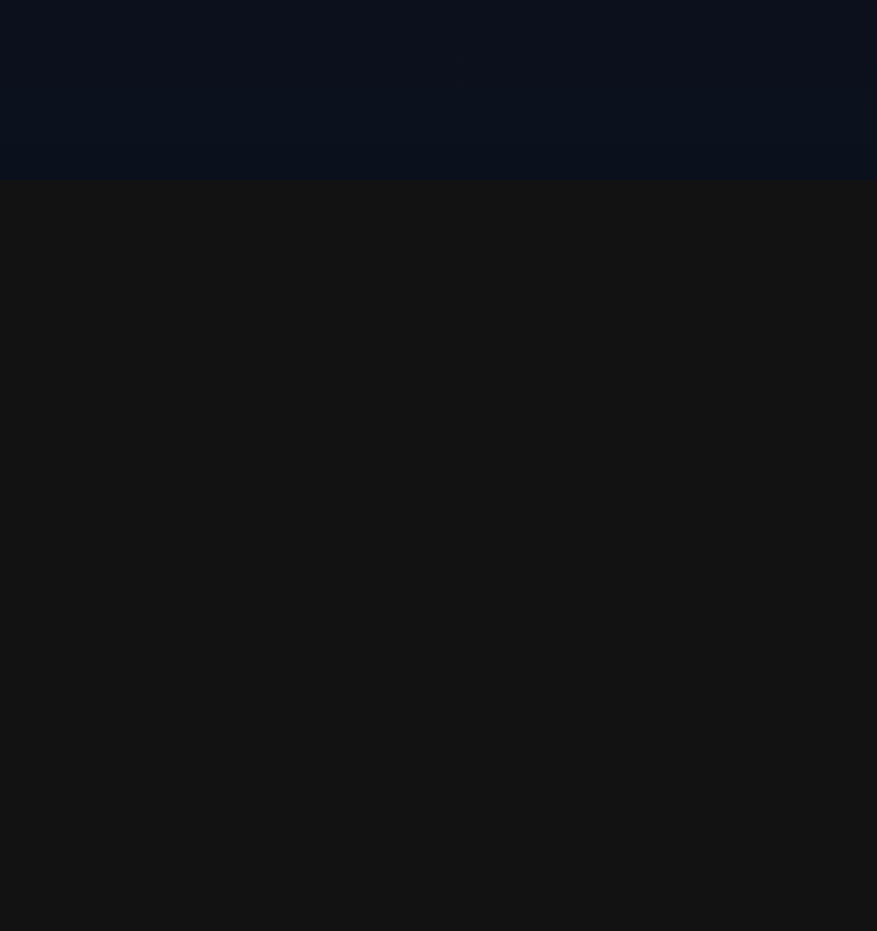
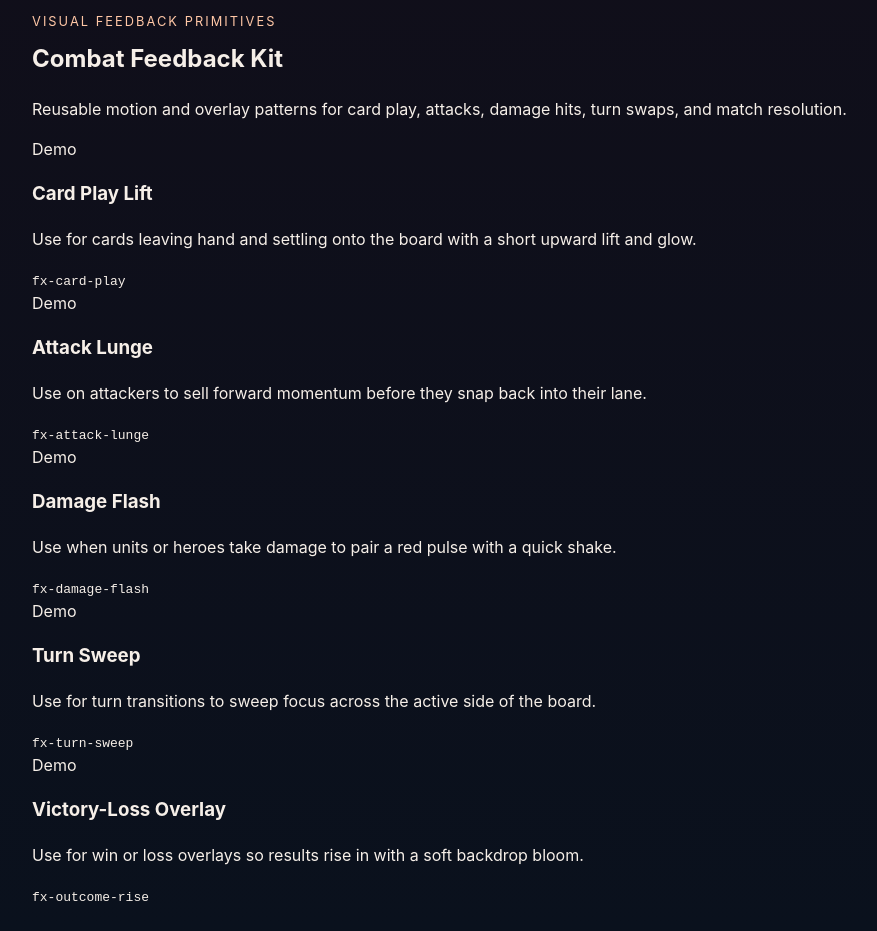
Before and after one commit to kunchenguid/org-bench, a Preact app: page /#/home in a window 1280 px wide. Shown: the part 620-1551 px from the top of the page, without its empty margins (48-925 px from the left). Before the commit the page ends 800 px from the top, so only its background shows below. Built offline with nearby package versions, Linux system fonts and the light colour scheme.

Commit message:
fix: normalize shell route state

```diff
--- a/src/App.tsx
+++ b/src/App.tsx
@@ -1,4 +1,4 @@
-import { useEffect, useState } from 'preact/hooks';
+import { useEffect, useLayoutEffect, useState } from 'preact/hooks';
 
 type RouteKey = 'home' | 'play' | 'rules' | 'cards';
 
@@ -25,6 +25,39 @@ const routes: Record<RouteKey, { label: string; title: string; body: string }> =
   }
 };
 
+const feedbackPatterns = [
+  {
+    name: 'Card Play Lift',
+    tone: 'play',
+    className: 'fx-card-play',
+    body: 'Use for cards leaving hand and settling onto the board with a short upward lift and glow.'
+  },
+  {
+    name: 'Attack Lunge',
+    tone: 'attack',
+    className: 'fx-attack-lunge',
+    body: 'Use on attackers to sell forward momentum before they snap back into their lane.'
+  },
+  {
+    name: 'Damage Flash',
+    tone: 'damage',
+    className: 'fx-damage-flash',
+    body: 'Use when units or heroes take damage to pair a red pulse with a quick shake.'
+  },
+  {
+    name: 'Turn Sweep',
+    tone: 'turn',
+    className: 'fx-turn-sweep',
+    body: 'Use for turn transitions to sweep focus across the active side of the board.'
+  },
+  {
+    name: 'Victory-Loss Overlay',
+    tone: 'outcome',
+    className: 'fx-outcome-rise',
+    body: 'Use for win or loss overlays so results rise in with a soft backdrop bloom.'
+  }
+] as const;
+
 function getRouteFromHash(hash: string): RouteKey {
   const value = hash.replace(/^#\/?/, '');
   return value in routes ? (value as RouteKey) : 'home';
@@ -37,14 +70,17 @@ function getHashForRoute(route: RouteKey) {
 export function App() {
   const [route, setRoute] = useState<RouteKey>(() => getRouteFromHash(window.location.hash));
 
+  useLayoutEffect(() => {
+    const normalizedHash = getHashForRoute(route);
+
+    if (window.location.hash !== normalizedHash) {
+      window.location.hash = normalizedHash;
+    }
+  }, [route]);
+
   useEffect(() => {
     const onHashChange = () => {
       const nextRoute = getRouteFromHash(window.location.hash);
-
-      if (window.location.hash !== getHashForRoute(nextRoute)) {
-        window.location.hash = getHashForRoute(nextRoute);
-        return;
-      }
 
       setRoute(nextRoute);
     };
@@ -58,7 +94,7 @@ export function App() {
 
   const page = routes[route];
 
-  useEffect(() => {
+  useLayoutEffect(() => {
     document.title = `${page.title} | Duel of Ash and Aether`;
   }, [page.title]);
 
@@ -111,6 +147,30 @@ export function App() {
             <p>Round 1 scaffold leaves room for a three-fight gauntlet with persistent progress.</p>
           </article>
         </section>
+
+        <section className="feedback-kit" aria-labelledby="feedback-kit-title">
+          <div className="section-copy">
+            <p className="eyebrow">Visual Feedback Primitives</p>
+            <h2 id="feedback-kit-title">Combat Feedback Kit</h2>
+            <p>
+              Reusable motion and overlay patterns for card play, attacks, damage hits, turn swaps,
+              and match resolution.
+            </p>
+          </div>
+
+          <div className="feedback-grid">
+            {feedbackPatterns.map((pattern) => (
+              <article key={pattern.name} className={`feedback-card tone-${pattern.tone}`}>
+                <div className={`feedback-demo ${pattern.className}`} aria-hidden="true">
+                  <span className="feedback-chip">Demo</span>
+                </div>
+                <h3>{pattern.name}</h3>
+                <p>{pattern.body}</p>
+                <code>{pattern.className}</code>
+              </article>
+            ))}
+          </div>
+        </section>
       </main>
     </div>
   );
```
Also changed, not shown: 1 other file (tests, documents, lock files or other folders).
